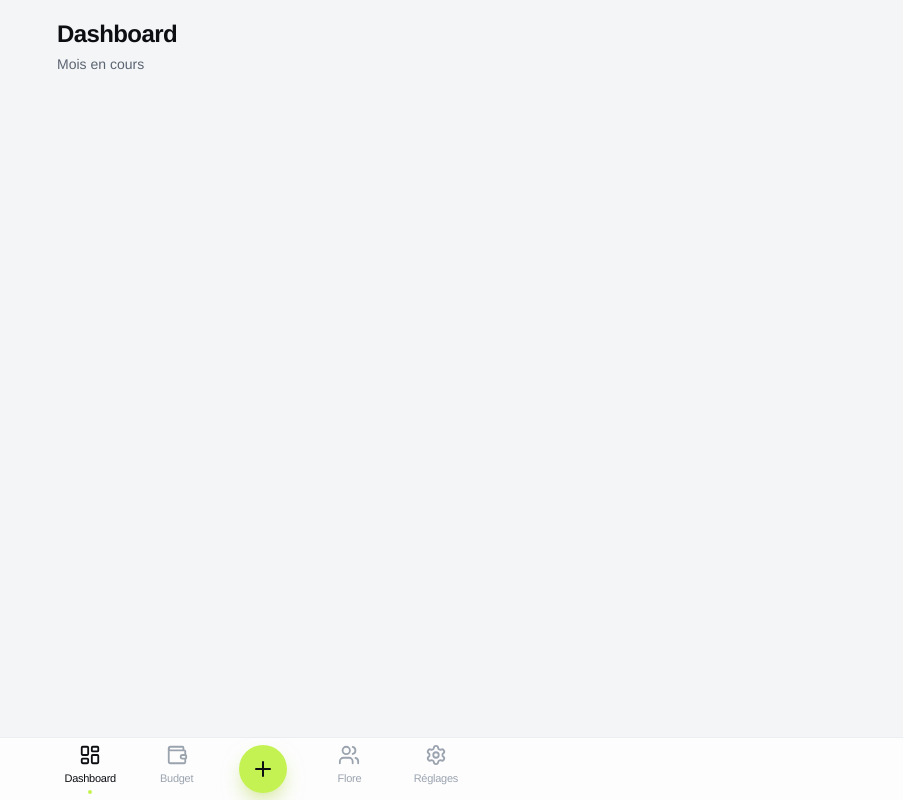
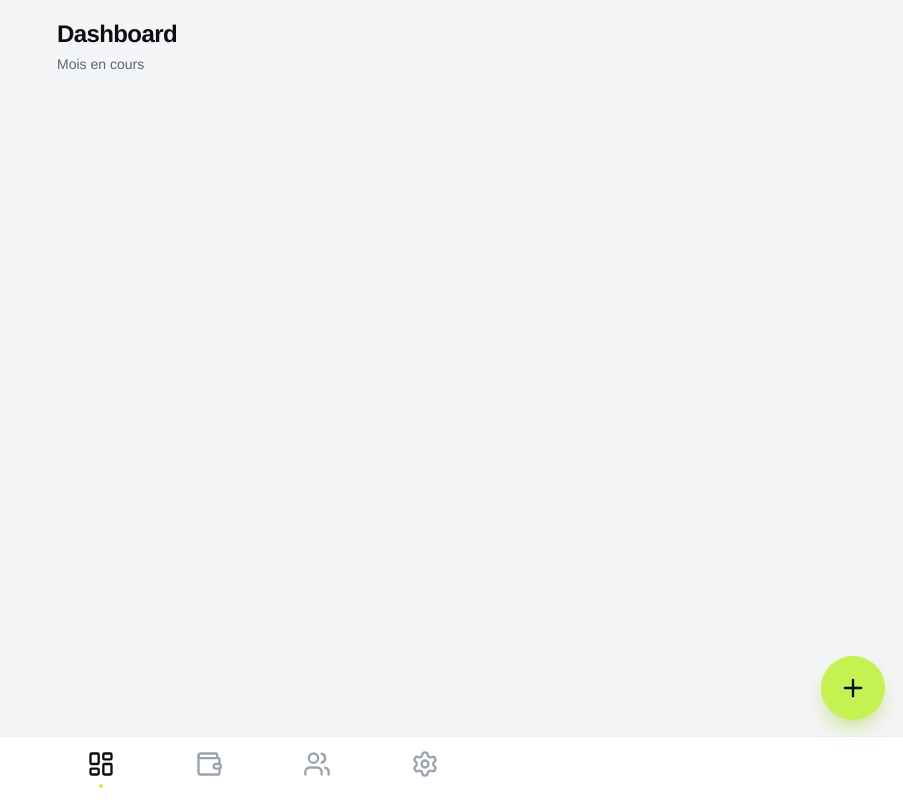
Before and after one commit to melvinsa24/velta, a Next.js app: page /dashboard in a window 1280 px wide. Shown: the whole page, without its empty margins (377-1280 px from the left). Built offline with nearby package versions, Linux system fonts and the light colour scheme.

Commit message:
Refonte navigation : tab bar 4 icônes + FAB lime flottant

```diff
--- a/src/app/(app)/layout.tsx
+++ b/src/app/(app)/layout.tsx
@@ -4,13 +4,14 @@ import { TabBar } from '@/components/layout/TabBar'
  * Layout des écrans applicatifs (sous tab bar). Le groupe (app) isole ces
  * routes de l'écran de login (groupe (auth)) qui n'a pas de tab bar.
  * Marge d'écran 18px (cf. design system) ; padding bas pour ne pas passer
- * sous la tab bar fixe.
+ * sous la tab bar fixe ni sous le FAB qui la surplombe (tab bar 4rem + safe
+ * area + FAB 4rem + marges ≈ 10rem).
  */
 export default function AppLayout({
   children,
 }: Readonly<{ children: React.ReactNode }>) {
   return (
-    <div className="mx-auto w-full max-w-md flex-1 px-[18px] pt-[18px] pb-28">
+    <div className="mx-auto w-full max-w-md flex-1 px-[18px] pt-[18px] pb-[calc(env(safe-area-inset-bottom)+10rem)]">
       {children}
       <TabBar />
     </div>
--- a/src/components/layout/TabBar.tsx
+++ b/src/components/layout/TabBar.tsx
@@ -15,9 +15,9 @@ import { cn } from '@/lib/cn'
 import { Modal } from '@/components/ui'
 
 /*
- * Tab bar basse (cf. SPECS §4 + VELTA_DESIGN_SYSTEM.md).
- * 4 onglets + bouton « + » central lime. Verre dépoli, point lime sous
- * l'onglet actif. Icônes exclusivement lucide-react.
+ * Navigation basse (cf. SPECS §4 + VELTA_DESIGN_SYSTEM.md).
+ * Tab bar 4 onglets (icônes seules) + FAB « + » flottant indépendant,
+ * en bas à droite, au-dessus de la tab bar. Icônes lucide-react uniquement.
  */
 type Tab = { href: string; label: string; icon: LucideIcon }
 
@@ -28,20 +28,25 @@ const tabs: Tab[] = [
   { href: '/reglages', label: 'Réglages', icon: Settings },
 ]
 
+// Hauteur du contenu de la tab bar (hors safe area). Sert de repère pour
+// positionner le FAB juste au-dessus.
+const TAB_BAR_HEIGHT = '4rem' // 64px
+
 function TabLink({ tab, active }: { tab: Tab; active: boolean }) {
   const Icon = tab.icon
   return (
     <Link
       href={tab.href}
+      aria-label={tab.label}
       aria-current={active ? 'page' : undefined}
       className={cn(
-        'flex min-h-11 flex-1 flex-col items-center justify-center gap-1 py-1.5',
+        // Cible tactile ≥ 44px
+        'flex min-h-11 min-w-11 flex-1 flex-col items-center justify-center gap-1.5 py-2',
         active ? 'text-ink' : 'text-ink-3',
       )}
     >
-      <Icon size={22} aria-hidden="true" />
-      <span className="text-[11px] font-medium tracking-tight">{tab.label}</span>
-      {/* Point lime sous l'onglet actif */}
+      <Icon size={28} aria-hidden="true" />
+      {/* Point lime centré sous l'icône de l'onglet actif */}
       <span
         className={cn(
           'h-1 w-1 rounded-full',
@@ -57,48 +62,20 @@ export function TabBar() {
   const pathname = usePathname()
   const [quickAddOpen, setQuickAddOpen] = useState(false)
 
-  // 2 onglets de chaque côté du bouton « + » central.
-  const left = tabs.slice(0, 2)
-  const right = tabs.slice(2)
-
   return (
     <>
+      {/* Tab bar — 4 onglets icônes seules */}
       <nav
         aria-label="Navigation principale"
+        style={{ height: `calc(${TAB_BAR_HEIGHT} + env(safe-area-inset-bottom))` }}
         className={cn(
-          'fixed inset-x-0 bottom-0 z-40 border-t border-border',
-          // Verre dépoli
-          'bg-surface/80 backdrop-blur-lg',
-          // Marge de sécurité pour l'encoche / barre home iOS
+          'fixed inset-x-0 bottom-0 z-40 border-t border-border bg-surface',
+          // Marge de sécurité pour la barre home iOS
           'pb-[env(safe-area-inset-bottom)]',
         )}
       >
-        <div className="mx-auto flex max-w-md items-center px-2">
-          {left.map((tab) => (
-            <TabLink
-              key={tab.href}
-              tab={tab}
-              active={pathname.startsWith(tab.href)}
-            />
-          ))}
-
-          {/* Bouton + central (saisie rapide — modale vide pour l'instant) */}
-          <div className="flex flex-1 justify-center">
-            <button
-              type="button"
-              onClick={() => setQuickAddOpen(true)}
-              aria-label="Ajouter une transaction"
-              className={cn(
-                'flex h-12 w-12 items-center justify-center rounded-full',
-                'bg-accent text-accent-ink shadow-accent',
-                'transition-transform duration-150 hover:-translate-y-0.5 active:bg-accent-press',
-              )}
-            >
-              <Plus size={24} aria-hidden="true" />
-            </button>
-          </div>
-
-          {right.map((tab) => (
+        <div className="mx-auto flex h-16 max-w-md items-center px-2">
+          {tabs.map((tab) => (
             <TabLink
               key={tab.href}
               tab={tab}
@@ -107,6 +84,23 @@ export function TabBar() {
           ))}
         </div>
       </nav>
+
+      {/* FAB « + » — flottant, au-dessus de la tab bar (saisie rapide) */}
+      <button
+        type="button"
+        onClick={() => setQuickAddOpen(true)}
+        aria-label="Ajouter une transaction"
+        style={{
+          bottom: `calc(${TAB_BAR_HEIGHT} + env(safe-area-inset-bottom) + 1rem)`,
+        }}
+        className={cn(
+          'fixed right-[18px] z-50 flex h-16 w-16 items-center justify-center rounded-full',
+          'bg-accent text-accent-ink shadow-accent',
+          'transition-transform duration-150 hover:-translate-y-0.5 active:bg-accent-press',
+        )}
+      >
+        <Plus size={28} aria-hidden="true" />
+      </button>
 
       <Modal
         open={quickAddOpen}
```
